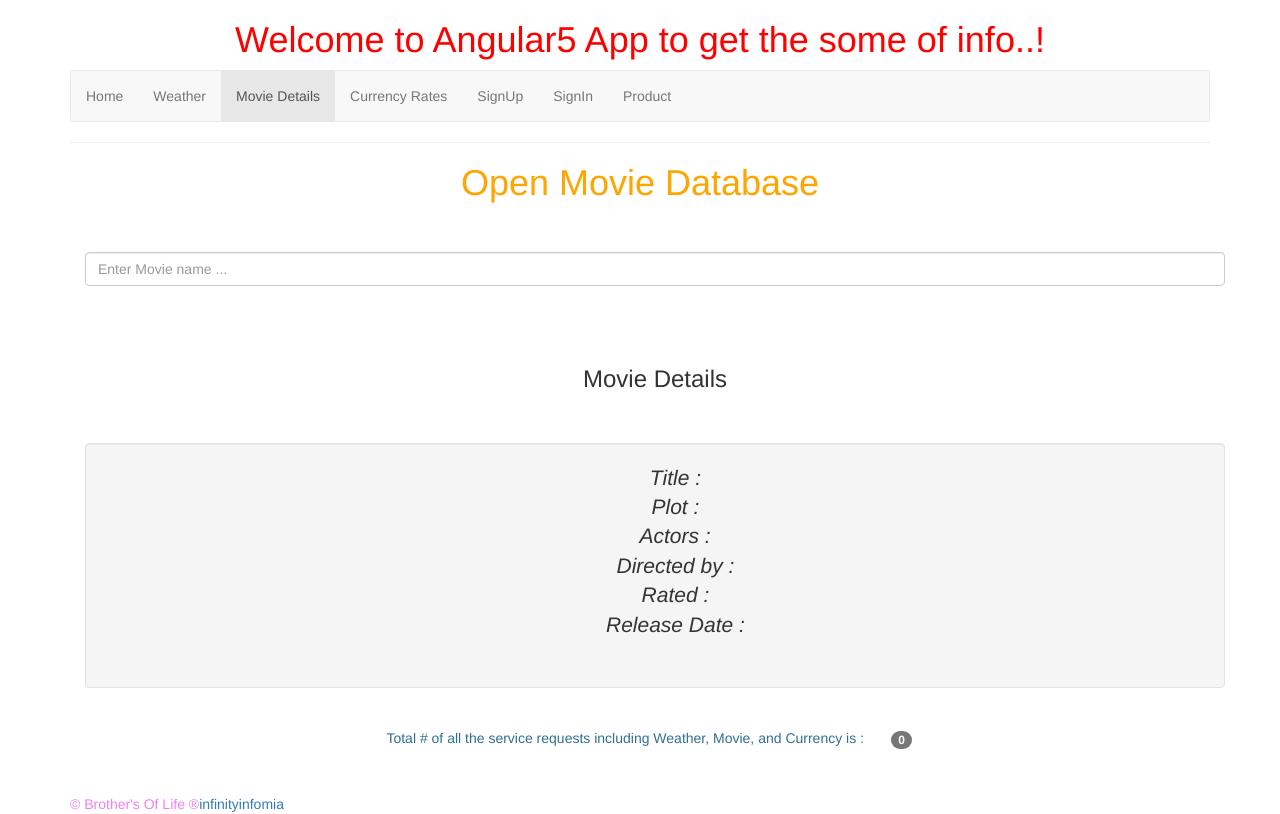
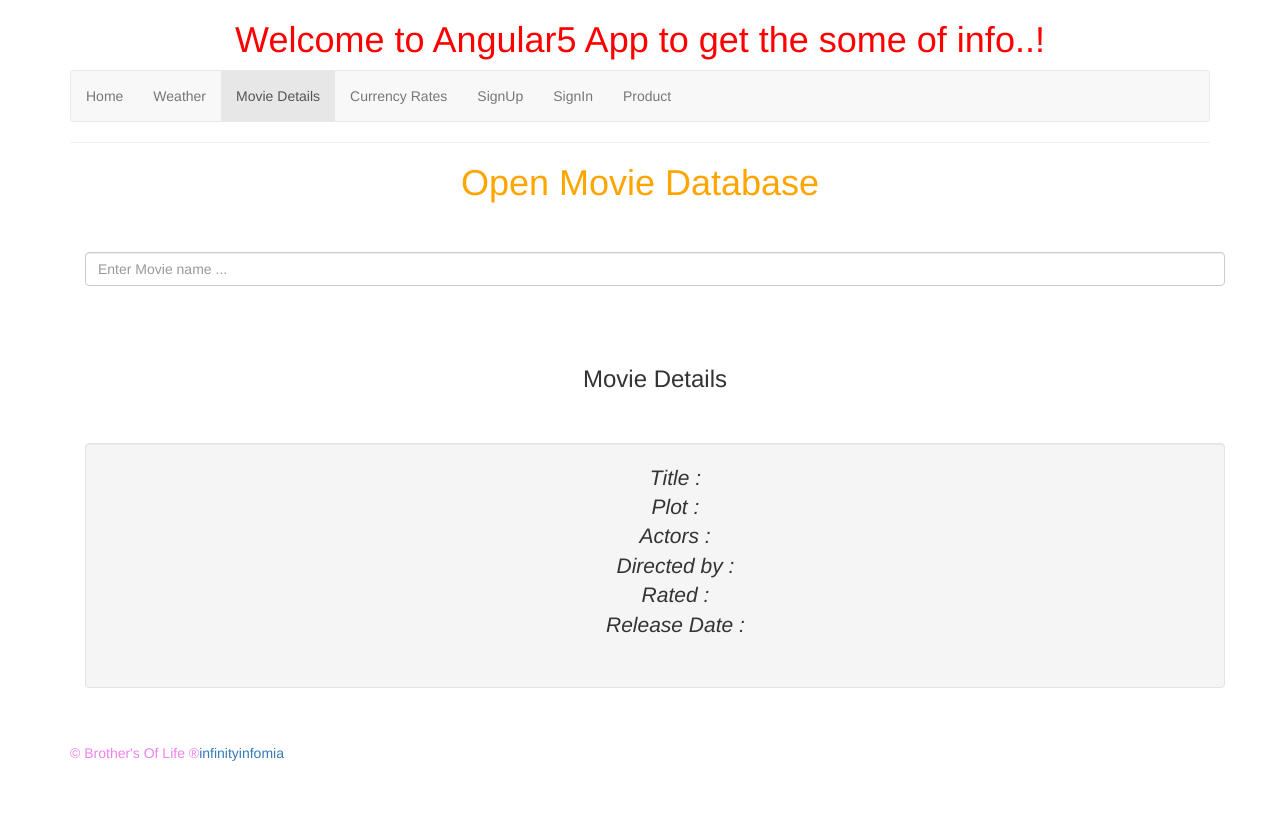
Before and after one commit to potrusaikiran/Angular2Builder, an Angular app: page /movie in a window 1280 px wide. Built offline with nearby package versions, Linux system fonts and the light colour scheme.

Commit message:
removed the hitting count of each menu

```diff
--- a/src/app/currency/currency.component.html
+++ b/src/app/currency/currency.component.html
@@ -34,8 +34,6 @@
             <b>{{ this.my_result.rates.USD }}</b>
             <br>
         </div>
-        <p class="text-info">Total # of all the service requests including Weather, Movie, and Currency is :
-            <span class="badge">{{this._sharedService.totReqsMade}}</span>
-        </p>
+
     </div>
 </div>
--- a/src/app/movie/movie.component.html
+++ b/src/app/movie/movie.component.html
@@ -13,8 +13,5 @@
       <i> Rated :</i> {{ this.mv_Rated }} <br>
       <i> Release Date :</i> {{ this.mv_Released }} <br>
   </p>
-  <p class="text-info">Total # of all the service requests including Weather, Movie, and Currency is :
-      <span class="badge">{{this._sharedService.totReqsMade}}</span>
-  </p>
  </div>
 </div>
--- a/src/app/weather/weather.component.html
+++ b/src/app/weather/weather.component.html
@@ -11,8 +11,5 @@
     <i>Current Condition :</i> {{ this.op_text }} <br>
     <i>Current Temperature :</i> {{ this.op_temp }} <br>
   </p>
-  <p class="text-info">Total # of all the service requests including Weather, Movie, and Currency is :
-    <span class="badge">{{this._sharedService.totReqsMade}}</span>
-  </p>
  </div>
 </div>
```
